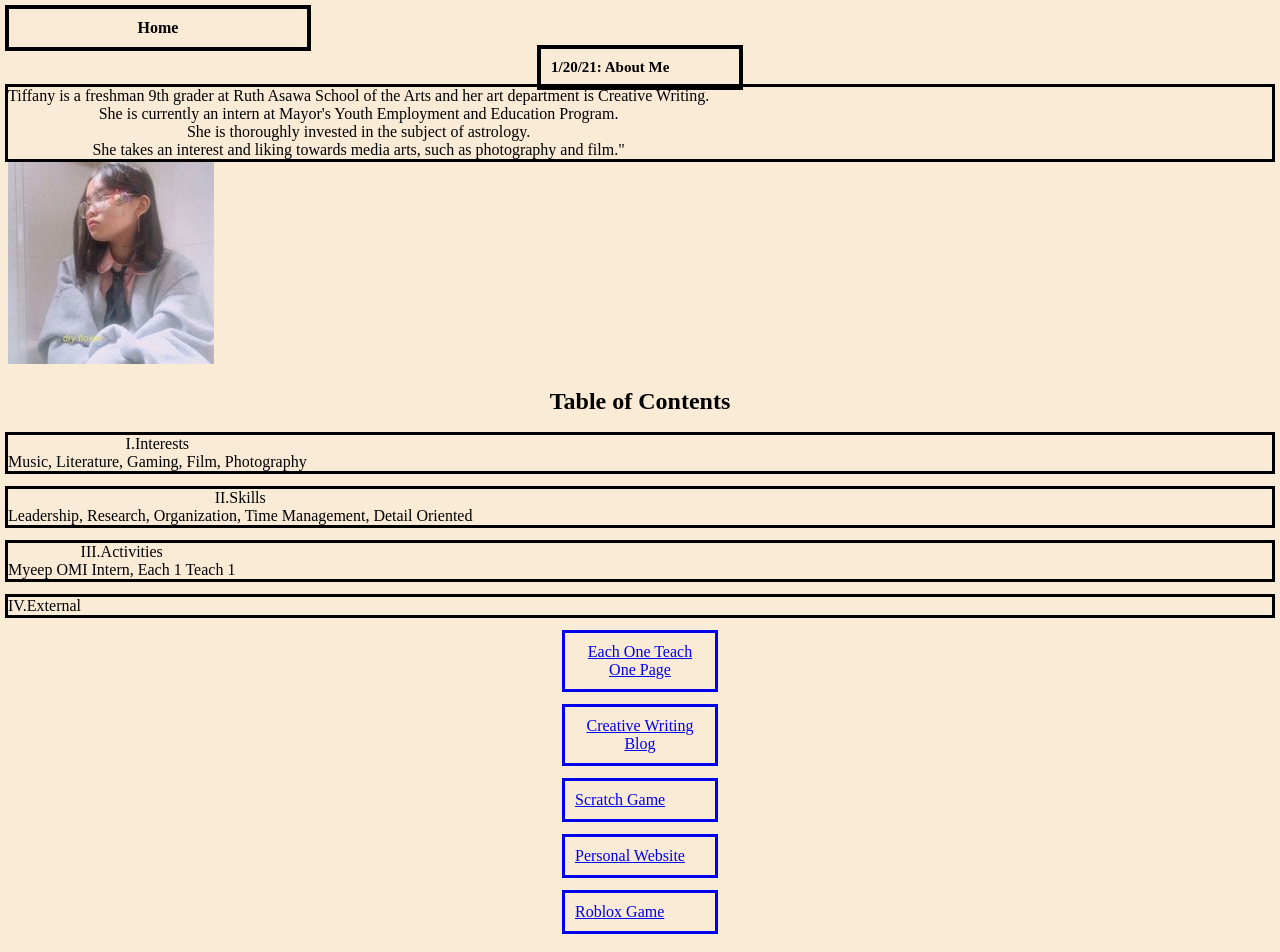
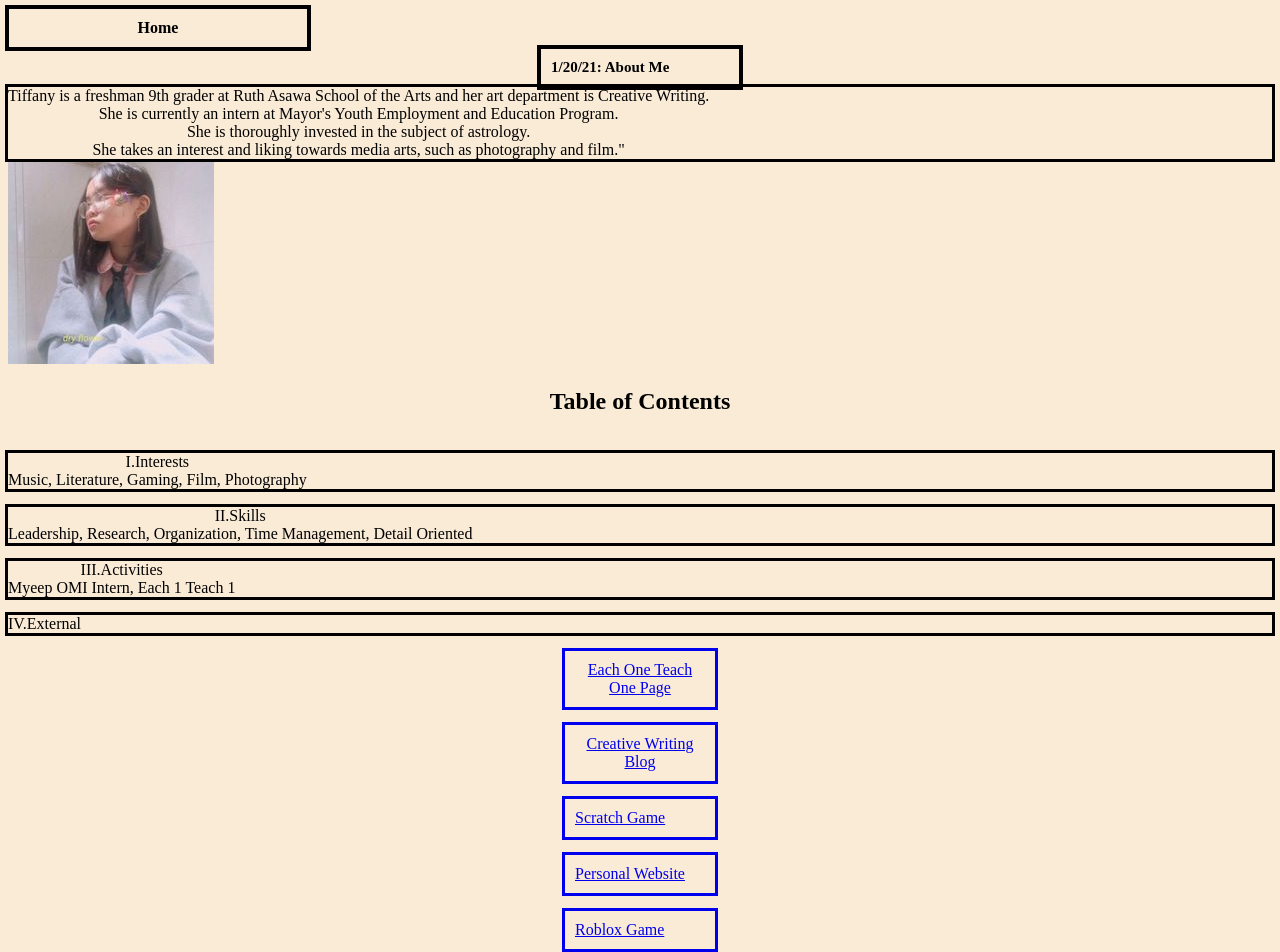
Before and after one commit to tiffanydong06/tiffanydong06.github.io, a plain HTML site: page index.html in a window 1280 px wide. Drawn offline with Linux system fonts and the light colour scheme.

Commit message:
please please please

```diff
--- a/index.html
+++ b/index.html
@@ -71,7 +71,7 @@ img {
 <p align="center">Tiffany is a freshman 9th grader at Ruth Asawa School of the Arts and her art department is Creative Writing. <br> She is currently an intern at Mayor's Youth Employment and Education Program. <br> She is thoroughly invested in the subject of astrology. <br> She takes an interest and liking towards media arts, such as photography and film."</p>
 <img src="me HA.jpg" alt="image cannot be found">
 <center>
-<h2 align="center"><strong>Table of Contents</strong></h2>
+<h2 align="center"><strong>Table of Contents</strong></h2><br>
 </center>
 <p align="center">I.Interests<br>Music, Literature, Gaming, Film, Photography</p><br>
 <p align="center">II.Skills<br>Leadership, Research, Organization, Time Management, Detail Oriented</p><br>
```
